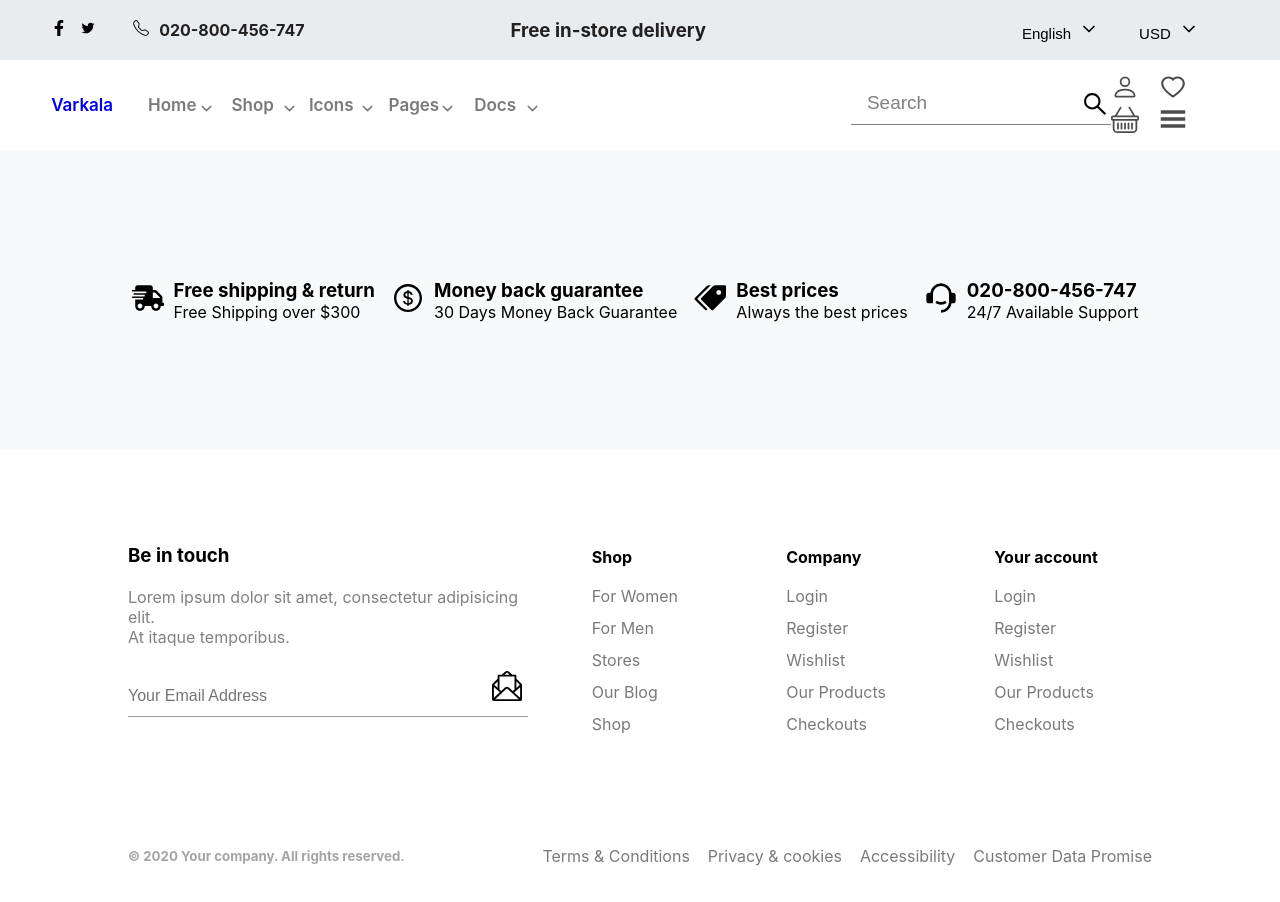
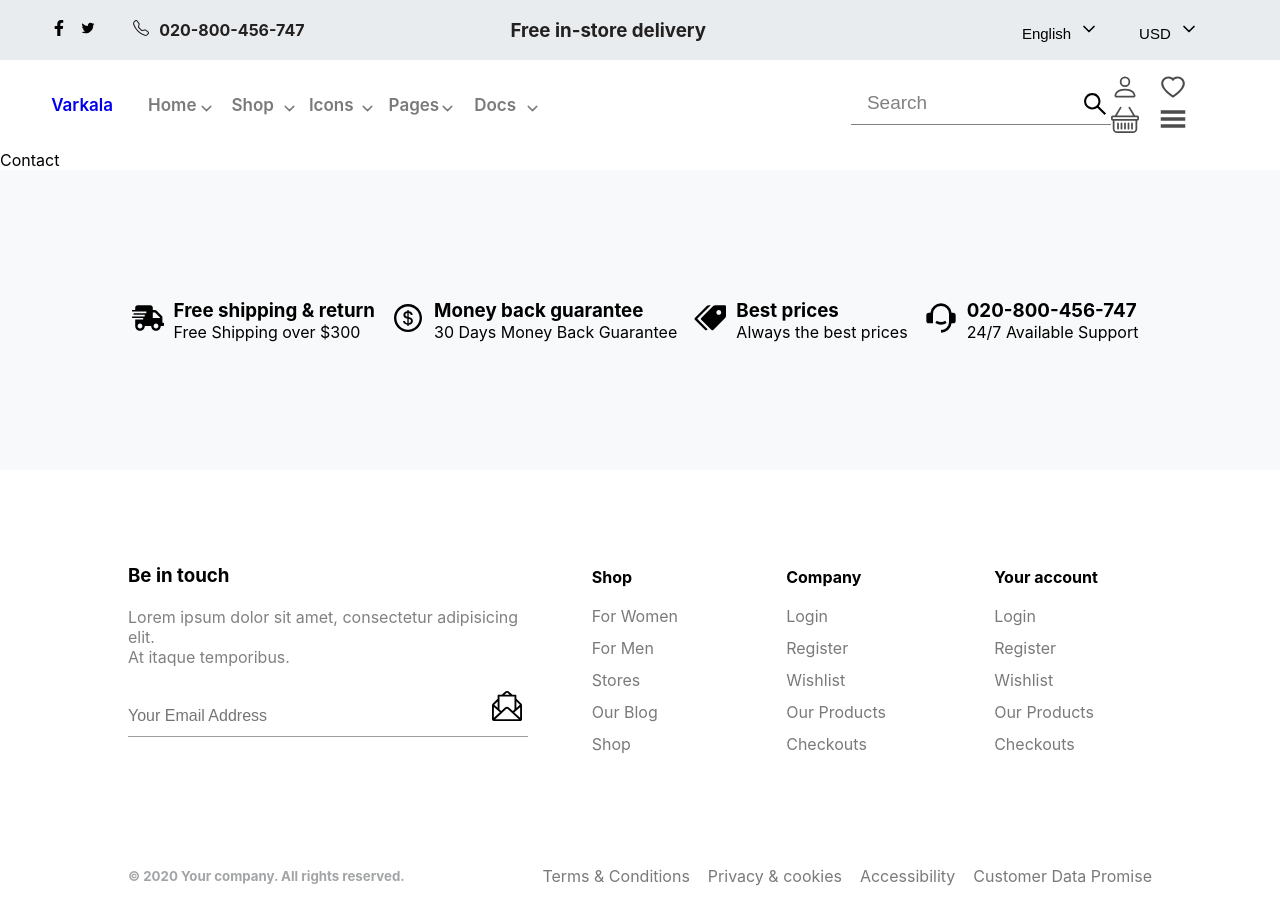
Before and after one commit to Kerimov056/Varkala, a React (Create React App) app: page /contact in a window 1280 px wide. Built offline with nearby package versions, Linux system fonts and the light colour scheme.

Commit message:
Contact Link

```diff
--- a/src/App.js
+++ b/src/App.js
@@ -6,6 +6,7 @@ import Varkala from './components/varkala/Varkala'
 import Abouts from './components/abouts/Abouts';
 import Blogs from './components/blogs/Blogs';
 import Fouter from './components/fouter/Fouter'
+import Contact from './components/contact/Contact';
 
 function App() {
   return (
@@ -17,6 +18,7 @@ function App() {
           <Route path='/Varkala' element={<Varkala />} />
           <Route path='/blog' element={<Blogs />} />
           <Route path='/about' element={<Abouts />} />
+          <Route path='/contact' element={<Contact />} />
         </Routes>
         <Fouter />
       </Router>
--- /dev/null
+++ b/src/components/contact/Contact.jsx
@@ -0,0 +1,11 @@
+import React from 'react'
+
+const Contact = () => {
+    return (
+        <>
+            Contact
+        </>
+    )
+}
+
+export default Contact
--- a/src/components/navbar/Navbar.jsx
+++ b/src/components/navbar/Navbar.jsx
@@ -253,7 +253,7 @@ const Navbar = () => {
                                                 <Link onClick={() => setPages((prev) => !prev)} to="/about" className='link'><li>About - Company </li></Link>
                                                 <Link onClick={() => setPages((prev) => !prev)} to="/about" className='link'><li>About v.2 - Person </li></Link>
                                                 <li>F.A.Q.</li>
-                                                <li>Contact</li>
+                                                <Link onClick={() => setPages((prev) => !prev)} to="/contact" className='link'><li>Contact</li></Link>
                                                 <li>Privacy policy</li>
                                             </ul>
                                         </div>
```
